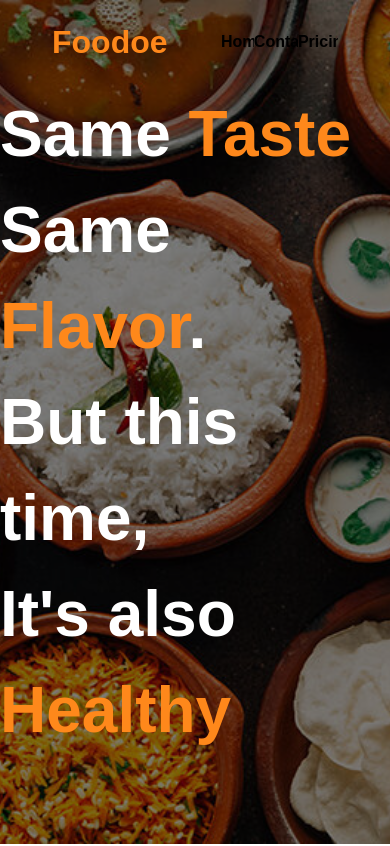
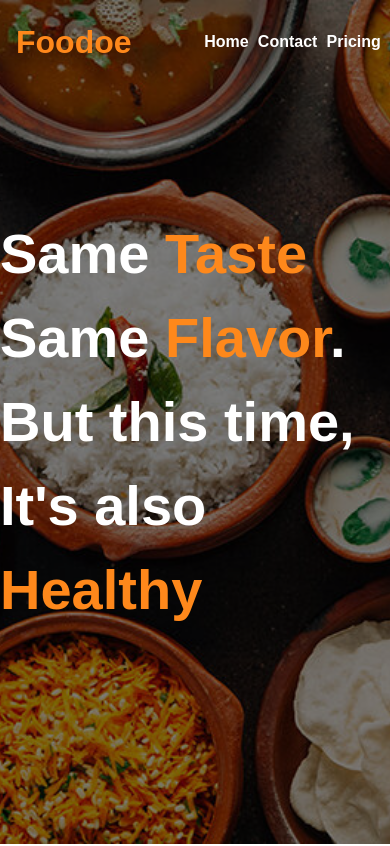
Before and after one commit to kavinbharathii/foodoe, a Next.js app: page / in a window 390 px wide. Shown: the top 846 px of the page. Built offline with nearby package versions, Linux system fonts and the light colour scheme; a web font is replaced by a local one.

Commit message:
mobile responsive: init | navbar

```diff
--- a/app/components/HomePage/Home.module.css
+++ b/app/components/HomePage/Home.module.css
@@ -55,7 +55,7 @@
     }
 
     .heroContent {
-        font-size: 4rem;
+        font-size: 3.5rem;
         margin-left: 0;
 
         color: var(--white);
--- a/app/components/MealsPage/Meals.module.css
+++ b/app/components/MealsPage/Meals.module.css
@@ -58,7 +58,7 @@
         width: 100vw;
         height: auto;
         margin-top: 2rem;
-        margin-bottom: 2rem;
+        margin-bottom: 10rem;
     }
 
     .topContent {
--- a/app/components/Navbar/Navbar.module.css
+++ b/app/components/Navbar/Navbar.module.css
@@ -25,3 +25,18 @@
 
     width: 30vw;
 }
+
+@media only screen and (max-width: 600px) {
+    .navBar {
+        justify-content: space-between;
+    }
+
+    .logo {
+        margin-left: 1rem;
+    }
+
+    .navLinks {
+        color: var(--white);
+        width: 50vw;
+    }
+}
```
